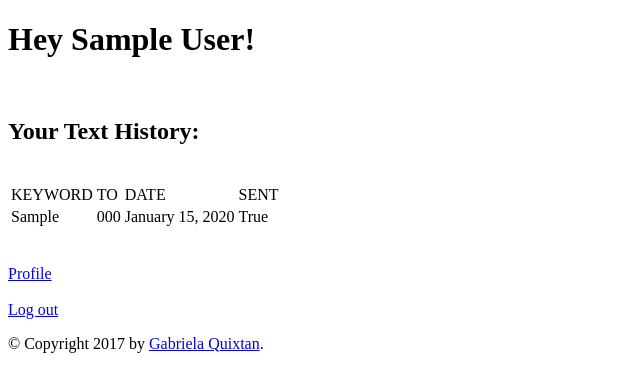
After one commit to gquixtan/HB-Project, a Flask app: page /texts in a window 1280 px wide. The commit adds this page. Shown: the top 392 px of the page, without its empty margins (0-640 px from the left). Run offline with Flask 2, Linux system fonts and the light colour scheme; the visitor is signed in with stand-in values (Sample User, id 1); tables that the repository leaves empty hold one stand-in row (values such as "Sample post").

Commit message:
Added new route/template for user's history, a register button for the login page, and a login button for the register page.

```diff
--- a/server.py
+++ b/server.py
@@ -47,7 +47,8 @@ def login_process():
 
     # if the user in not registered redirect them to register
     if user is None:
-        return redirect("/register")
+        flash ("Oops, did you type the right username or password?")
+        return redirect("/login")
     # if the is in the db redirect them to their profile and flashed them a succeful logged in msg
     else:
         # flash('You were successfully logged in')
@@ -56,7 +57,7 @@ def login_process():
         session['fname'] = user.fname
         fname = session['fname']
 
-        flash('You were successfully logged in')
+        flash("You were successfully logged in")
         return redirect("/profile")
 
 
@@ -124,21 +125,23 @@ def text_form():
     return redirect("/profile")
 
 
-    # this is for twilio/giphy set up
-    # twilio_text.send_text(keyword)
-    # test = twilio_text.send_text(keyword)
-    # print test
-
-    # flash("Message has been submitted!")
-
-    # return redirect("/profile")
+@app.route("/profile")
+def show_profile():
+    """Render profile page."""
 
 
-@app.route("/profile")
-def say_hello():
-    """Simple profile page."""
+    return render_template("profile.html", username=session['username'], fname=session['fname'])
 
-    return render_template("profile.html", username=session['username'], fname=session['fname'])
+
+@app.route("/texts")
+def get_texts():
+    """ This route does a query for user's texts """
+
+    user_texts = db.session.query(Text).filter(Text.user_id == session['user_id']).all()
+
+
+    return render_template("user_texts.html", fname=session['fname'], user_texts=user_texts)
+
 
 @app.route('/logout')
 def log_out():
@@ -157,12 +160,12 @@ def log_out():
 
 
 if __name__ == "__main__":
-
     # app.run(port=5000, host='0.0.0.0')
+    app.debug = True
     app.jinja_env.auto_reload = app.debug  # make sure templates, etc. are not cached in debug mode
 
     connect_to_db(app)
 
     # Use the DebugToolbar
     DebugToolbarExtension(app)
-    app.run(debug=True, host='0.0.0.0')
+    app.run(host='0.0.0.0')
--- a/templates/index.html
+++ b/templates/index.html
@@ -5,7 +5,7 @@
 
 {% endblock %}
 {% block content %}
-<h1>Welcome!</h1>
+<h1>Welcome!</h1><br>
 
 {% with messages = get_flashed_messages() %}
   {% if messages %}
@@ -14,7 +14,6 @@
     {% endfor %}
   {% endif %}
 {% endwith %}
-<br><br>
 
 
 <form action="/login">
--- a/templates/profile.html
+++ b/templates/profile.html
@@ -34,7 +34,8 @@
 
 </form><br><br>
 
+<a href="/texts">Texts</a><br><br>
 
-<a href="/logout">Log out.</a>
+<a href="/logout">Log out</a>
 
 {% endblock %}
--- a/templates/register.html
+++ b/templates/register.html
@@ -25,6 +25,10 @@
 
   <input type="submit"><br>
 
+</form><br>
+
+<form action="/login">
+	<input type="submit" value="LogIn">
 </form>
 
 {% endblock %}
--- /dev/null
+++ b/templates/user_texts.html
@@ -0,0 +1,39 @@
+{% extends "base.html" %}
+{% block title %}User Texts{% endblock %}
+
+{% block head %}
+
+{% endblock %}
+
+
+  {% block content %}
+
+  <h1>Hey {{ fname }}! </h1><br>
+
+    <h2>Your Text History:</h2><br>
+
+
+    <table>
+    {% for text in user_texts %}
+		<tr>
+	    <td>KEYWORD </td>
+	    <td>TO </td>
+	    <td>DATE </td>
+	    <td>SENT </td>
+	  	</tr>
+		<tr>
+	  	<td>{{ text.keyword }}</td>
+	    <td>{{ text.phone }}</td>
+	    <td>{{ text.send_out_date.strftime("%B %d, %Y") }}</td>
+	    <td>{{ text.sent }}</td>
+		</tr>
+    {% endfor %}
+
+	</table><br><br>
+
+
+<a href="/profile">Profile</a><br><br>
+
+<a href="/logout">Log out</a>
+
+{% endblock %}
```
Also changed, not shown: templates/login.html (+14 -1 lines).
